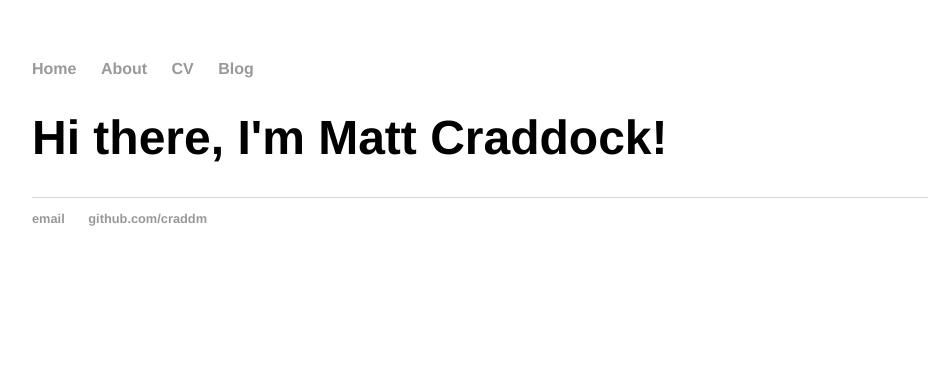
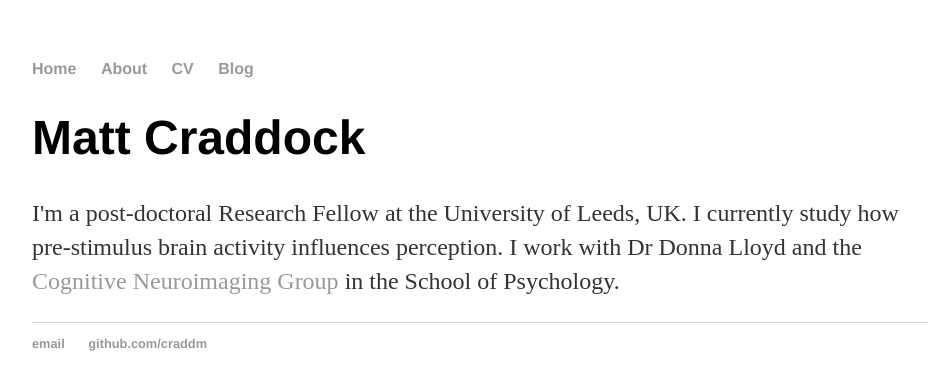
Before and after one commit to craddm/craddm.github.io_old, a Jekyll site: the page built from index.html, in a window 1280 px wide. Shown: the top 390 px of the page, without its empty margins (160-1090 px from the left). Built offline with Jekyll 4.4.1, drawn with Linux system fonts in a browser that asks for light colours.

Commit message:
Update index.html

```diff
--- a/index.html
+++ b/index.html
@@ -3,5 +3,6 @@ layout: default
 title: Matt Craddock
 ---
 <div class="blurb">
-	<h1>Hi there, I'm Matt Craddock!</h1>
+	<h1>Matt Craddock</h1>
+	<p>I'm a post-doctoral Research Fellow at the University of Leeds, UK. I currently study how pre-stimulus brain activity influences perception. I work with Dr Donna Lloyd and the <a href = "http://www.leeds.ac.uk/coni/">Cognitive Neuroimaging Group</a> in the School of Psychology.</p>
 </div><!-- /.blurb -->
```
